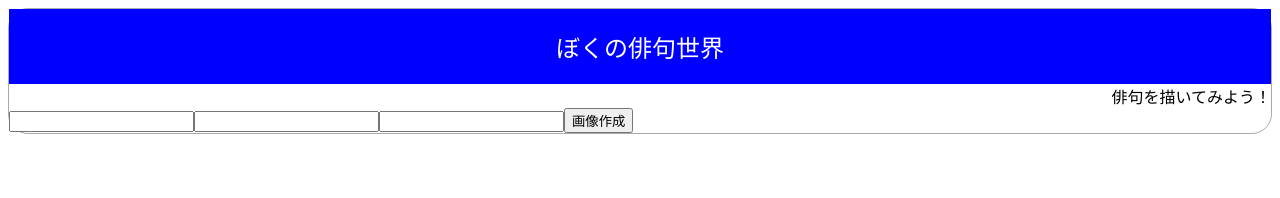
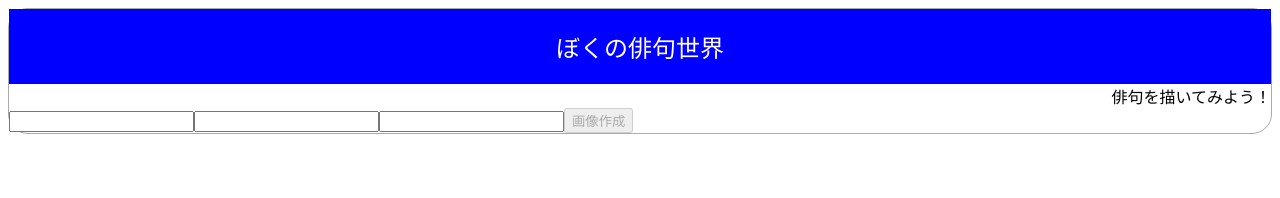
Before and after one commit to bij51247/haiku-app, a React (Create React App) app: page / in a window 1280 px wide. Shown: the top 198 px of the page. Built offline with nearby package versions, Linux system fonts and the light colour scheme.

Commit message:
上の句、中の句、下の句のすべてに値があるときにのみ、ボタンがアクティブになる

```diff
--- a/src/App.js
+++ b/src/App.js
@@ -18,12 +18,14 @@ const App = () => {
   const [imageSize, setImageSize] = useState(512);
   var prompt = upperPrompt +  middlePrompt +  bottomoPrompt;
 
+  const isButtonActive = upperPrompt !== '' && middlePrompt !== '' && bottomoPrompt !== '';
+
   //Google API_KEY
   // AIzaSyAlxn5LKcNw083_QJRaZQyy2b5OA3xSnAA
 
   const generateImage = useCallback(async () => {
     console.log(prompt)
-    if (!prompt) {
+    if (!isButtonActive) {
       alert('プロンプトがありません。');
       return;
     }
@@ -69,7 +71,7 @@ const App = () => {
     } finally {
       setIsLoading(false);
     }
-  }, [format, generateSize, prompt]);
+  }, [format, generateSize, prompt, isButtonActive, isLoading]);
 
   return (
     <div className={classes.container}>
@@ -94,7 +96,7 @@ const App = () => {
         />
         <button
           onClick={generateImage}
-          disabled={isLoading}
+          disabled={!upperPrompt || !middlePrompt || !bottomoPrompt || isLoading}
         >
           {isLoading ? '作成中...' : '画像作成'}
         </button>
```
